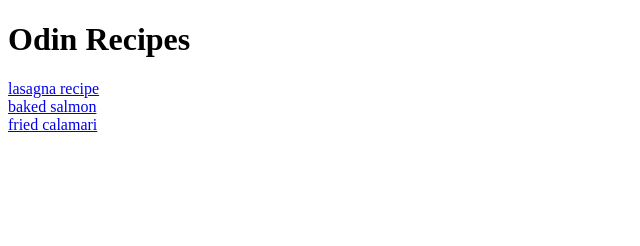
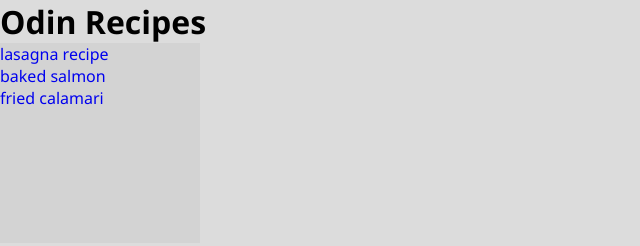
Before and after one commit to Killannov/odin-recipes, a plain HTML site: page index.html in a window 1280 px wide. Shown: the whole page, without its empty margins (0-640 px from the left). Drawn offline with Linux system fonts and the light colour scheme.

Commit message:
Added a basic style in the home and in the recipes pages.

```diff
--- a/index.html
+++ b/index.html
@@ -3,13 +3,16 @@
   <head>
     <meta charset="UTF-8" />
     <title>Odin recipes</title>
+    <link rel="stylesheet" href="./style/style.css">
   </head>
   <body>
     <h1>Odin Recipes</h1>
+    <div id="list-links">
     <a href="./recipes/lasagna.html">lasagna recipe</a>
     <br />
     <a href="./recipes/baked-salmon.html">baked salmon</a>
     <br />
     <a href="./recipes/fried-calamari.html">fried calamari</a>
+   </div>
   </body>
 </html>
--- /dev/null
+++ b/style/pages-style.css
@@ -0,0 +1,14 @@
+* {
+    margin: 0;
+    font-family: 'Segoe UI', Tahoma, Geneva, Verdana, sans-serif;
+}
+
+
+body {
+    background-color: #dcdcdc;
+}
+
+img {
+    height: auto;
+    width: 300px;
+}
--- /dev/null
+++ b/style/style.css
@@ -0,0 +1,16 @@
+* {
+    margin: 0;
+    font-family: 'Segoe UI', Tahoma, Geneva, Verdana, sans-serif;
+}
+
+
+body {
+    background-color: #dcdcdc;
+}
+
+#list-links, a {
+    text-decoration: none;
+    height: 200px;
+    width: 200px;
+    background-color: #d3d3d3;
+}
```
Also changed, not shown: recipes/baked-salmon.html (+2 -2 lines), recipes/fried-calamari.html (+1 -0 lines), recipes/lasagna.html (+2 -0 lines).
